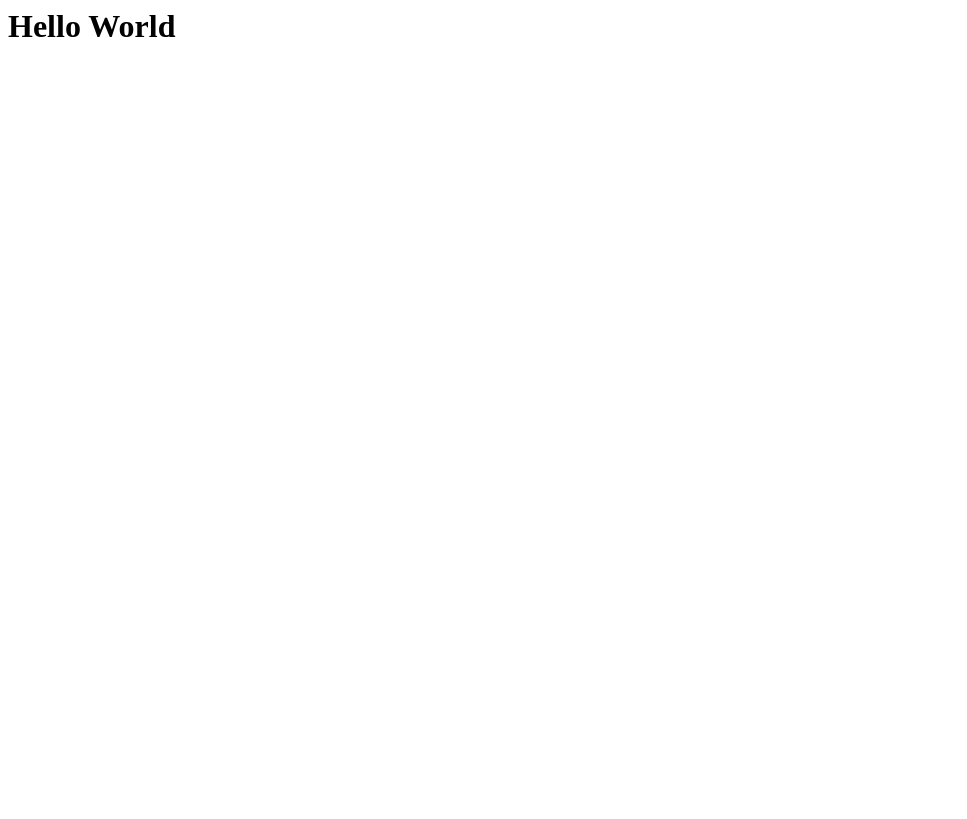
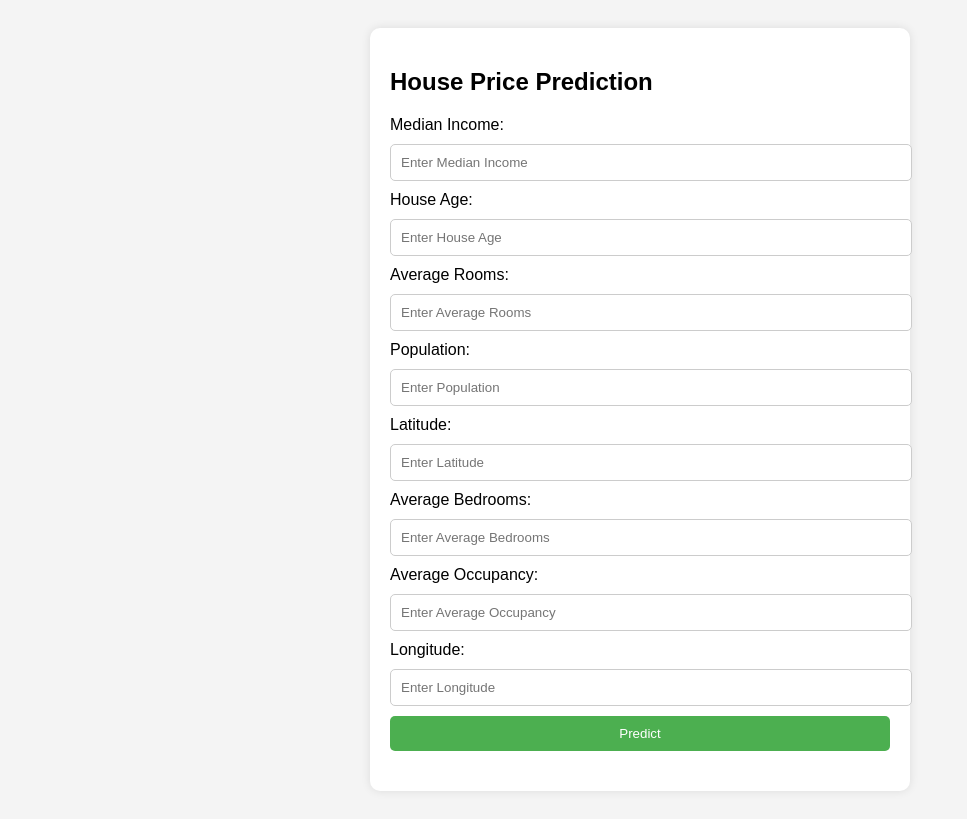
Before and after one commit to Rav872/Machine-Learning-Projects, a Flask app: page / in a window 1280 px wide. Before the commit the part shown is almost empty. Shown: the whole page, without its empty margins (0-967 px from the left). Before the commit the page ends 37 px from the top, so only its background shows below. Run offline with Flask 3, Linux system fonts and the light colour scheme; parts of the project's set-up code (start-up, migrations or seed data) failed here and were passed over.

Commit message:
Created simple web application to predict house pricing

```diff
--- a/House-Price-Prediction-using-LR/app.py
+++ b/House-Price-Prediction-using-LR/app.py
@@ -26,5 +26,13 @@ def predict_api():
     print(output[0])
     return jsonify(output[0])
 
+@app.route('/predict', methods=['POST'])
+def predict():
+    data=[float(x) for x in request.form.values()]
+    final_input = scalar.transform(np.array(data).reshape(1,-1))
+    print(final_input)
+    output = regmodel.predict(final_input)[0]
+    return render_template("home.html", prediction_text="The House price prediction is {}".format(output))
+
 if __name__=='__main__':
     app.run(debug=True)
--- a/House-Price-Prediction-using-LR/templates/home.html
+++ b/House-Price-Prediction-using-LR/templates/home.html
@@ -1,3 +1,85 @@
-<h1>
-    Hello World
-</h1>
+<!DOCTYPE html>
+<html lang="en">
+<head>
+    <meta charset="UTF-8">
+    <meta name="viewport" content="width=device-width, initial-scale=1.0">
+    <title>House Price Prediction</title>
+    <style>
+        body {
+            font-family: Arial, sans-serif;
+            background-color: #f4f4f4;
+            padding: 20px;
+        }
+        .container {
+            max-width: 500px;
+            margin: 0 auto;
+            background-color: white;
+            padding: 20px;
+            border-radius: 10px;
+            box-shadow: 0 0 10px rgba(0, 0, 0, 0.1);
+        }
+        input[type="text"] {
+            width: 100%;
+            padding: 10px;
+            margin: 10px 0;
+            border-radius: 5px;
+            border: 1px solid #ccc;
+        }
+        input[type="submit"] {
+            width: 100%;
+            padding: 10px;
+            background-color: #4CAF50;
+            color: white;
+            border: none;
+            border-radius: 5px;
+            cursor: pointer;
+        }
+        input[type="submit"]:hover {
+            background-color: #45a049;
+        }
+        .result {
+            margin-top: 20px;
+            font-size: 18px;
+            color: #333;
+        }
+    </style>
+</head>
+<body>
+    <div class="container">
+        <h2>House Price Prediction</h2>
+        <form action="/predict" method="POST">
+            <label for="MedInc">Median Income:</label>
+            <input type="text" id="MedInc" name="MedInc" placeholder="Enter Median Income">
+
+            <label for="HouseAge">House Age:</label>
+            <input type="text" id="HouseAge" name="HouseAge" placeholder="Enter House Age">
+
+            <label for="AveRooms">Average Rooms:</label>
+            <input type="text" id="AveRooms" name="AveRooms" placeholder="Enter Average Rooms">
+
+            <label for="Population">Population:</label>
+            <input type="text" id="Population" name="Population" placeholder="Enter Population">
+
+            <label for="Latitude">Latitude:</label>
+            <input type="text" id="Latitude" name="Latitude" placeholder="Enter Latitude">
+
+            <label for="AveBedrms">Average Bedrooms:</label>
+            <input type="text" id="AveBedrms" name="AveBedrms" placeholder="Enter Average Bedrooms">
+
+            <label for="AveOccup">Average Occupancy:</label>
+            <input type="text" id="AveOccup" name="AveOccup" placeholder="Enter Average Occupancy">
+
+            <label for="Longitude">Longitude:</label>
+            <input type="text" id="Longitude" name="Longitude" placeholder="Enter Longitude">
+
+            <input type="submit" value="Predict">
+        </form>
+
+        <div class="result">
+            {% if prediction_text %}
+                <p>{{ prediction_text }}</p>
+            {% endif %}
+        </div>
+    </div>
+</body>
+</html>
```
